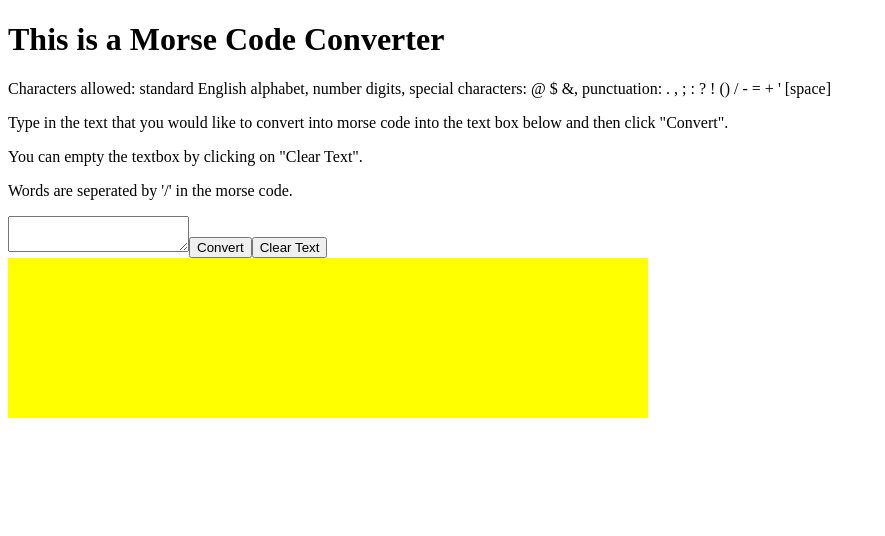
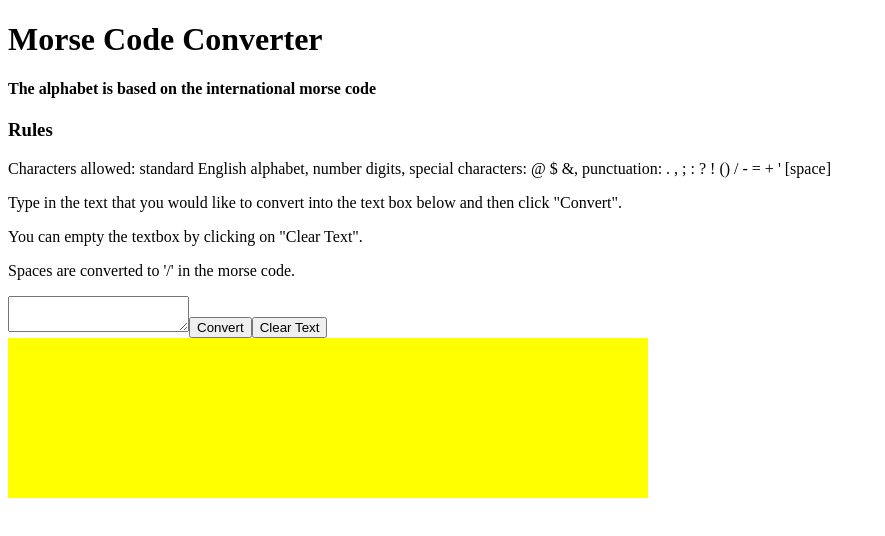
Before and after one commit to VivianeBusch-Wallace/morse-code-translator, a React (Create React App) app: page / in a window 1280 px wide. Shown: the top 536 px of the page, without its empty margins (0-885 px from the left). Built offline with nearby package versions, Linux system fonts and the light colour scheme.

Commit message:
changes in App return and changes in comments

```diff
--- a/src/App.js
+++ b/src/App.js
@@ -8,6 +8,7 @@ import MorseCode from "./components/MorseCode";
 function App() {
   // initialize useState with userInput >>
   const [userInput, setUserInput] = useState("");
+  // initialize useState with converted text >>
   const [codedInput, setCodedInput] = useState("");
 
   const changeUserInputApp = (value) => {
@@ -15,25 +16,26 @@ function App() {
   };
   const convertedInput = (value) => {
     setCodedInput(value);
-    console.log(value);
   };
 
   return (
     <div className="App">
       <header className="App-header">
-        <h1>This is a Morse Code Converter</h1>
+        <h1>Morse Code Converter</h1>
       </header>
       <div>
+        <h4>The alphabet is based on the international morse code</h4>
+        <h3>Rules</h3>
         <p>
           Characters allowed: standard English alphabet, number digits, special
           characters: @ $ &, punctuation: . , ; : ? ! () / - = + ' [space]
         </p>
         <p>
-          Type in the text that you would like to convert into morse code into
-          the text box below and then click "Convert".
+          Type in the text that you would like to convert into the text box
+          below and then click "Convert".
         </p>
         <p>You can empty the textbox by clicking on "Clear Text".</p>
-        <p>Words are seperated by '/' in the morse code.</p>
+        <p>Spaces are converted to '/' in the morse code.</p>
       </div>
       <section className="converter-container">
         {/* user input text to convert >> */}
@@ -51,3 +53,8 @@ function App() {
 }
 
 export default App;
+
+// Notes for myself >>
+// we want to have the hook useState on userInput and on the converted input as they are changing
+// we want the hooks to be in App because it is the parent
+// we send the change of the states from child to parent by changing the value
--- a/src/components/MorseCode.js
+++ b/src/components/MorseCode.js
@@ -1,5 +1,5 @@
-// import useState from React >>
-import React, { useState } from "react";
+// import React from React >>
+import React from "react";
 
 function MorseCode({ convertedInput }) {
   console.log(convertedInput);
--- a/src/scss/main.scss
+++ b/src/scss/main.scss
@@ -1,5 +1,10 @@
+body {
+  font-size: 16px;
+}
+
 .result {
   background-color: yellow;
   width: 50vw;
   height: 20vh;
+  font-size: 30px;
 }
```
Also changed, not shown: src/components/UserInput.js (+6 -7 lines).
